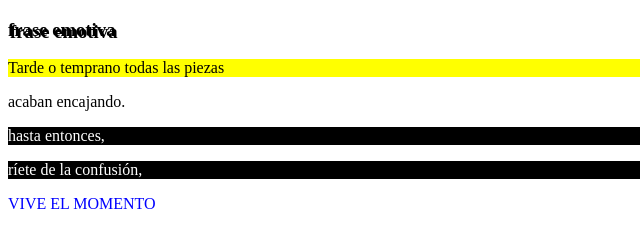
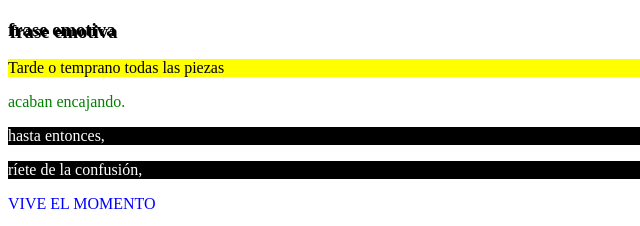
Before and after one commit to paulinagutierrex/html-paulina-gutierrez, a website: page index.html in a window 1280 px wide. Shown: the top 226 px of the page, 0-640 px from the left. Drawn offline with Linux system fonts and the light colour scheme.

Commit message:
colores tarea completa

```diff
--- a/style.css
+++ b/style.css
@@ -6,7 +6,7 @@
   background-color: yellow;
 }
 
-#Linea2 {
+#linea2 {
   color: green;
 }
 .linea3y4 {
```
